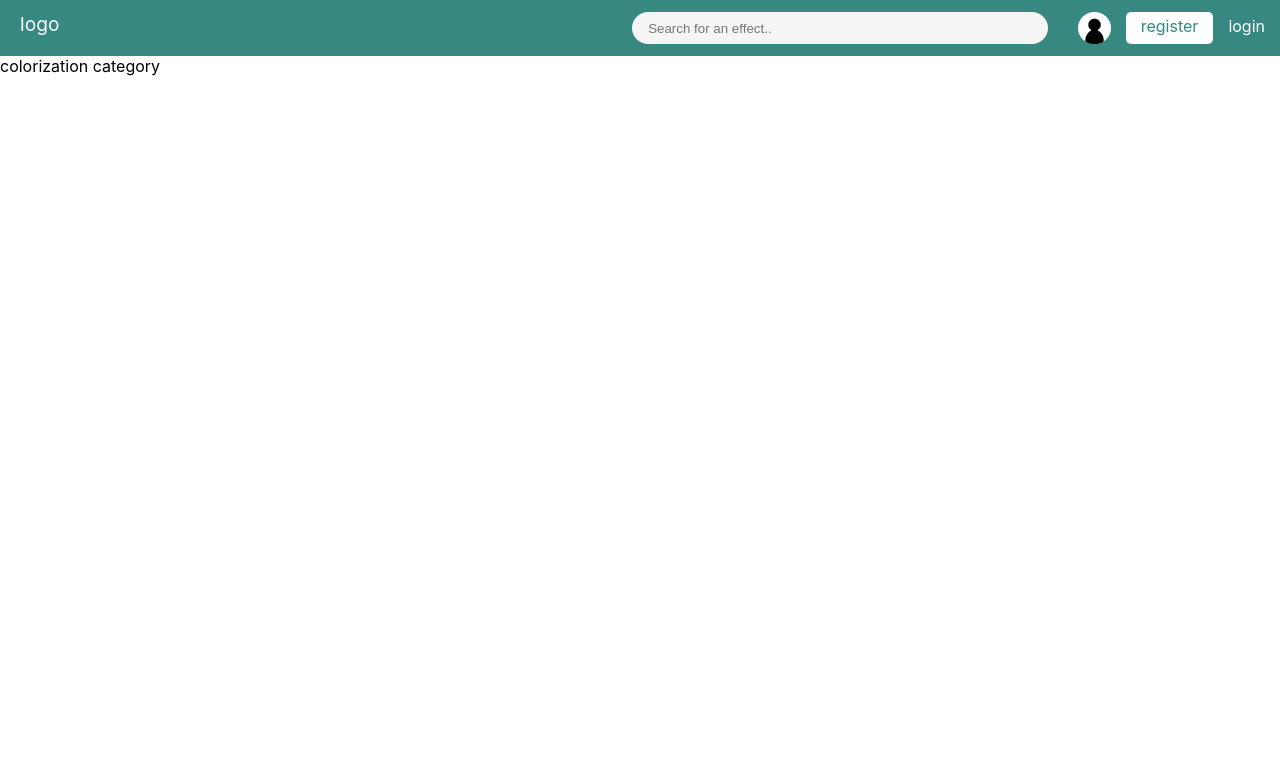
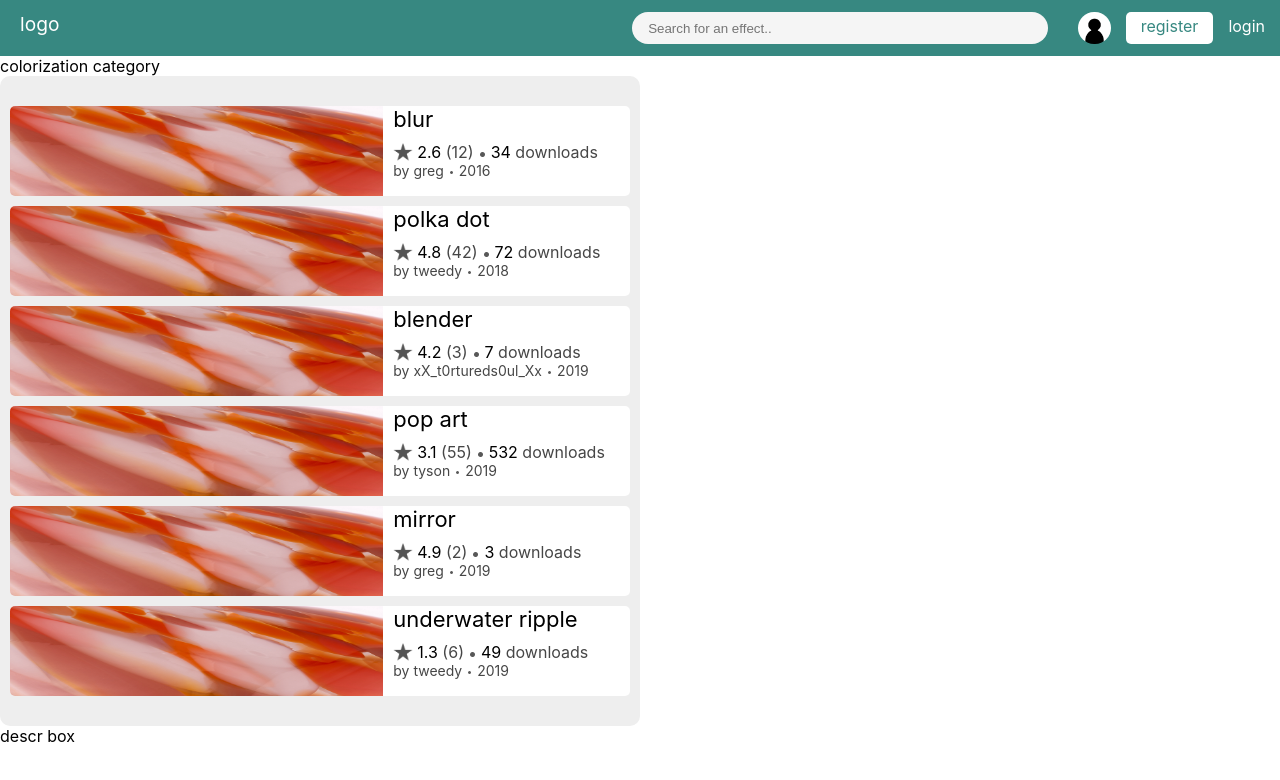
Before and after one commit to B-Evans99/customeffects, a React (Create React App) app in the folder custome/: page / in a window 1280 px wide. Both pictures are taken after a click on the element "colorization". Shown: the top 780 px of the page. Built offline with nearby package versions, Linux system fonts and the light colour scheme.

Commit message:
(descriptionBox.js, resultBox.js, resultCard.js, result.png/jpg) begin filling in result page layout

```diff
--- a/custome/src/App.css
+++ b/custome/src/App.css
@@ -162,3 +162,37 @@ a:hover {
   /*top right/left bottom*/
   padding: 4px 6px 0px;
 }
+
+.resultBox{
+  background-color: #eee;
+  width: 50%;
+  padding: 20px 0px;
+  border-radius: 10px;
+}
+
+.resultCard{
+  display: flex;
+  flex-direction: row;
+  margin: 10px;
+  border-radius: 5px;
+  background-color: #fff;
+}
+
+.resultCardImg {
+  border-top-left-radius: 5px;
+  border-bottom-left-radius: 5px;
+}
+
+.resultCardText{
+  padding-left:10px;
+}
+
+.resultDotImg {
+  padding: 4px 6px 0px;
+}
+
+.resultRateDownloadText{
+  display:flex;
+  align-items: center;
+  margin-top: 10px;
+}
--- a/custome/src/App.js
+++ b/custome/src/App.js
@@ -79,7 +79,7 @@ function App() {
           setEffects={setEffects}
         />
       ) : navigation == 2 ? (
-        <ResultsPage setNavigation={setNavigation} resultsType={resultsType} />
+        <ResultsPage effects={effects} setNavigation={setNavigation} resultsType={resultsType} />
       ) : (
         <ProfilePage setNavigation={setNavigation} />
       )}
--- a/custome/src/ResultsPage.js
+++ b/custome/src/ResultsPage.js
@@ -1,4 +1,6 @@
 import React from 'react';
+import ResultBox from "./components/resultBox.js";
+import DescriptionBox from "./components/descriptionBox.js";
 import "./App.css";
 
 const ResultsPage = (props) => {
@@ -13,10 +15,15 @@ const ResultsPage = (props) => {
 
     return (
         <div className = "ResultsPage">
-            {resultsType[0] == 1? resultsType[1] + " category":
-            resultsType[0] == 2? "search results for \"" + resultsType[1] + "\"":
-            "effects similar to " + resultsType[1]}
-
+            <div>
+                <div className= "resultsTitle">
+                    {resultsType[0] == 1? resultsType[1] + " category":
+                    resultsType[0] == 2? "search results for \"" + resultsType[1] + "\"":
+                    "effects similar to " + resultsType[1]}
+                </div>
+                <ResultBox effects={effects} />
+            </div>
+            <DescriptionBox />
         </div>
     );
 }
--- /dev/null
+++ b/custome/src/components/descriptionBox.js
@@ -0,0 +1,16 @@
+import React from "react";
+import "../App.css";
+
+const DescriptionBox = props => {
+
+  let setNavigation = props.setNavigation;
+  let setResultsType = props.setResultsType;
+
+  return (
+    <div className="descriptionBox">
+     descr box
+    </div>
+  );
+};
+
+export default DescriptionBox;
--- /dev/null
+++ b/custome/src/components/resultBox.js
@@ -0,0 +1,21 @@
+import React from "react";
+import ResultCard from "./resultCard.js";
+import "../App.css";
+
+const ResultBox = props => {
+
+  let setNavigation = props.setNavigation;
+  let setResultsType = props.setResultsType;
+
+  let effects = props.effects;
+
+  return (
+    <div className="resultBox">
+        {effects.map(effect =>{
+           return <ResultCard effect = {effect}/>;
+        })}
+    </div>
+  );
+};
+
+export default ResultBox;
--- /dev/null
+++ b/custome/src/components/resultCard.js
@@ -0,0 +1,52 @@
+import React from "react";
+import resultImg from "../images/result.png";
+import star from "../images/star.png";
+import dot from "../images/dot.png";
+import "../App.css";
+import users from "../data/users.js";
+
+const ResultCard = props => {
+  let effectName = props.effect.name;
+  let setNavigation = props.setNavigation;
+  let setResultsType = props.setResultsType;
+  let effect = props.effect;
+
+  const cardClick = () => {
+    setResultsType(prevstate => (prevstate = [3, effectName]));
+    setNavigation(prevstate => (prevstate = 2));
+  };
+
+  return (
+    <div className="resultCard" onClick={cardClick}>
+        <img src={resultImg} className="resultCardImg" alt="blur" height={90} />
+        <div className="resultCardText">
+            <span className="cardEffectName">{effect.name}</span>
+                <div className="resultRateDownloadText">
+                    <img
+                        src={star}
+                        style={{ paddingRight: "4px" }}
+                        className="cardStarImg"
+                        alt="star"
+                        width={20}
+                    />
+                    <span className="cardRatingText">
+                        {effect.rating}{" "}
+                        <span className="cardRatingTotal">({effect.reviewers})</span>
+                    </span>
+                    <img src={dot} className="cardDotImg" alt="." width={5} />
+                    <span className="cardDownloadLine">
+                        {effect.downloads} <span className="cardDownloadText">downloads</span>
+                    </span>
+                </div>
+                <div className="cardAuthorName">by {users.users[effect.user].name}
+                    <img style={{paddingBottom: "2px"}} src={dot} className="cardDotImg" alt="." width={3} />
+                    <span className="date">
+                        {new Date(effect.date * 1000).getFullYear()}
+                    </span>
+                </div>
+        </div>
+    </div>
+  );
+};
+
+export default ResultCard;
```
Also changed, not shown: custome/src/images/result.jpg (added), custome/src/images/result.png (added).
